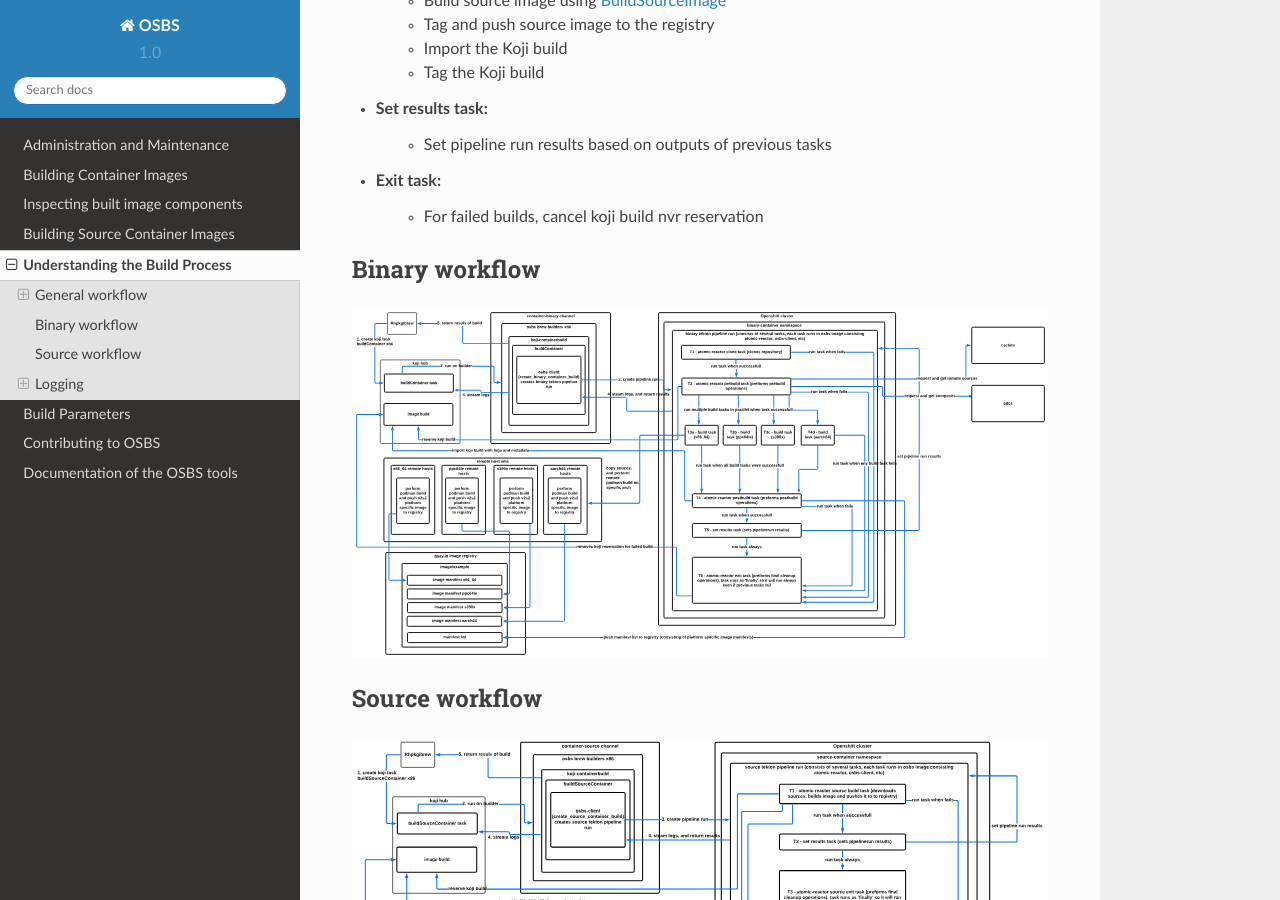
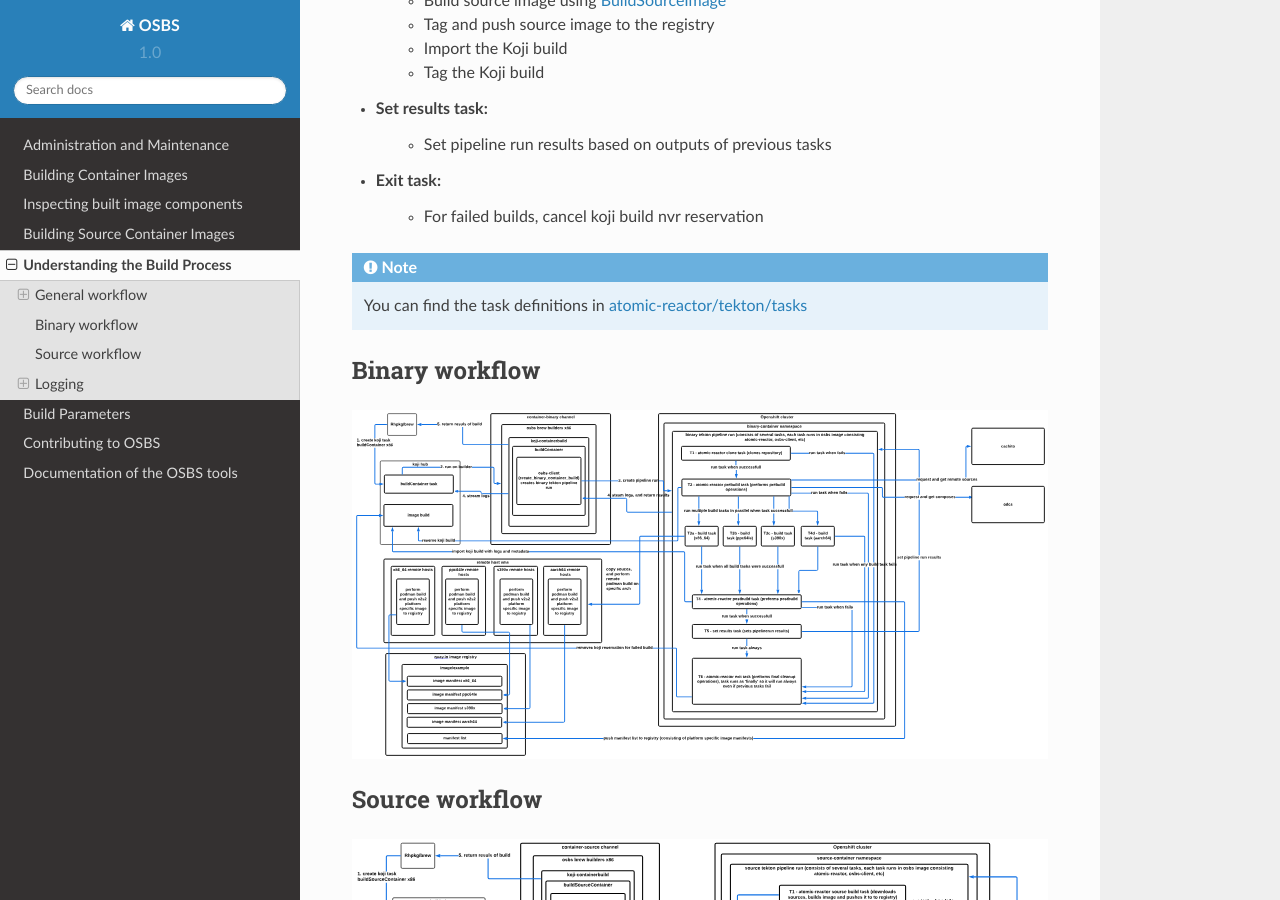
Before and after one commit to containerbuildsystem/osbs-docs, a Sphinx documentation site: the page built from docs/build_process.rst, in a window 1280 px wide and 900 px high, scrolled down 3086 px. Built offline with Sphinx 7.4.7 and the Read the Docs theme 2.0.0, drawn with Linux system fonts in a browser that asks for light colours.

Commit message:
Link the Tekton task definitions
CLOUDBLD-9876

Signed-off-by: mkosiarc <mkosiarc@redhat.com>

```diff
--- a/docs/build_process.rst
+++ b/docs/build_process.rst
@@ -128,7 +128,11 @@ Source pipeline consists of these tasks:
 - Exit task:
     * For failed builds, cancel koji build nvr reservation
 
+.. note::
+    You can find the task definitions in `atomic-reactor/tekton/tasks`_
+
 .. _`BuildSourceImage`: https://github.com/containers/BuildSourceImage
+.. _`atomic-reactor/tekton/tasks`: https://github.com/containerbuildsystem/atomic-reactor/tree/master/tekton/tasks
 
 Binary workflow
 ---------------
```
